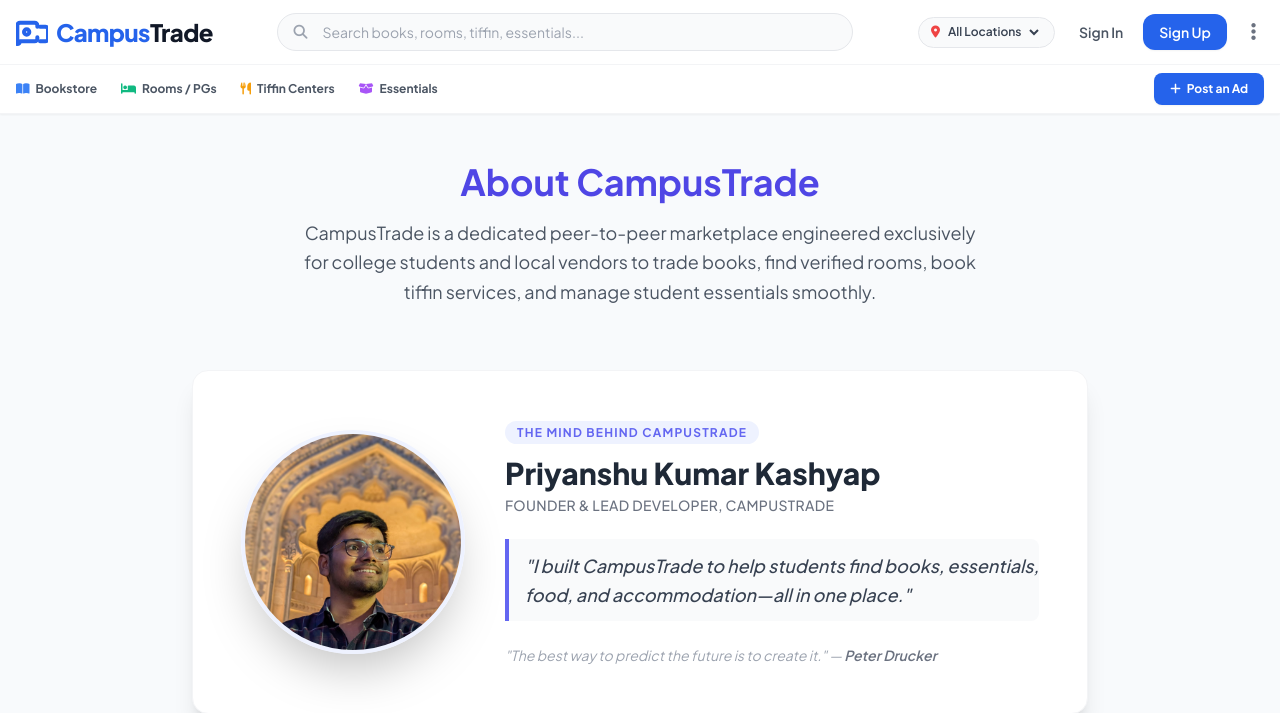
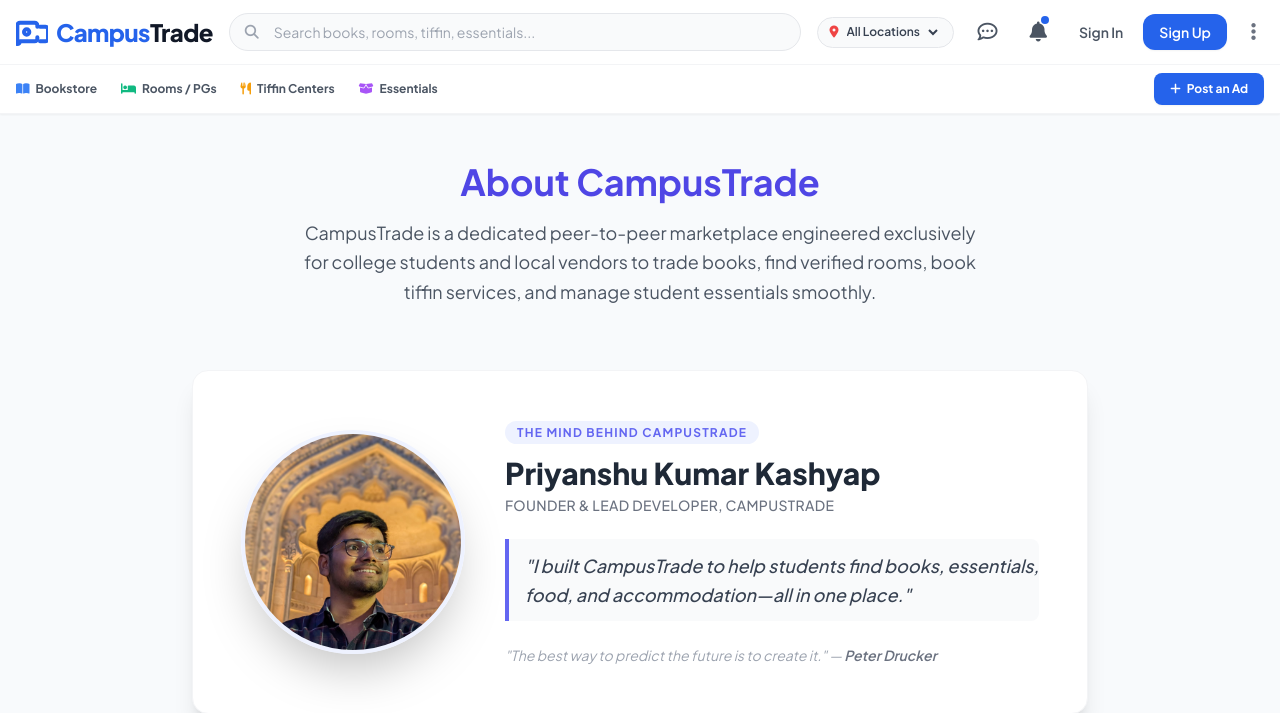
Before and after one commit to priyanshu1815/CampusTrade, a Flask app: page /about in a window 1280 px wide. Shown: the top 713 px of the page. Run offline with Flask 3, Linux system fonts and the light colour scheme; data that the repository does not hold is empty; some libraries are stand-ins or nearby versions.

Commit message:
Completely fix navbar nested layouts and absolute auth isolation tags

```diff
--- a/templates/base.html
+++ b/templates/base.html
@@ -20,15 +20,12 @@
     </style>
 </head>
 
-<body
-    class="bg-[#f8fafc] text-gray-800 antialiased pb-20 md:pb-0 dark:bg-gray-900 dark:text-white transition-colors duration-300">
+<body class="bg-[#f8fafc] text-gray-800 dark:text-gray-100 antialiased pb-20 md:pb-0 transition-colors duration-300">
 
     <header
         class="w-full bg-white dark:bg-gray-900 border-b border-gray-100 dark:border-gray-800 sticky top-0 z-50 shadow-sm transition-colors duration-300">
-        <!-- MAIN NAVBAR HEADER -->
         <div class="max-w-7xl mx-auto px-4 h-16 flex items-center justify-between gap-4">
 
-            <!-- Left Side: Logo -->
             <a href="/"
                 class="flex items-center space-x-2 text-xl sm:text-2xl font-black tracking-tight text-blue-600 shrink-0">
                 <svg class="w-7 h-7 sm:w-8 sm:h-8 text-blue-600" viewBox="0 0 24 24" fill="none" stroke="currentColor"
@@ -40,17 +37,14 @@
                 <span>Campus<span class="text-gray-900 dark:text-white">Trade</span></span>
             </a>
 
-            <!-- Middle: Laptop Search Bar (Hidden on Mobile) -->
             <div class="hidden md:flex items-center flex-grow max-w-xl relative">
                 <i class="fa-solid fa-magnifying-glass absolute left-4 text-gray-400 text-sm"></i>
                 <input type="text" placeholder="Search books, rooms, tiffin, essentials..."
-                    class="w-full bg-gray-50 dark:bg-gray-800 border border-gray-200 dark:border-gray-700 rounded-full pl-11 pr-4 py-2 text-sm text-gray-800 dark:text-gray-200 focus:outline-none focus:ring-2 focus:ring-blue-500/20 focus:border-blue-600 transition">
+                    class="w-full bg-gray-50 dark:bg-gray-800 border border-gray-200 dark:border-gray-700 rounded-full pl-11 pr-4 py-2 text-sm focus:outline-none focus:ring-2 focus:ring-blue-500/20 focus:border-blue-600 transition text-gray-900 dark:text-gray-100">
             </div>
 
-            <!-- Right Side Actions -->
             <div class="flex items-center space-x-3 sm:space-x-4">
 
-                <!-- Laptop Location Selector (Hidden on Mobile) -->
                 <div
                     class="hidden sm:flex items-center space-x-1 bg-gray-50 dark:bg-gray-800 border border-gray-200 dark:border-gray-700 px-3 py-1.5 rounded-full text-xs font-semibold text-gray-700 dark:text-gray-300">
                     <i class="fa-solid fa-location-dot text-red-500"></i>
@@ -62,14 +56,13 @@
                     </select>
                 </div>
 
-                <!-- Chat & Notification (Sirf Logged-In Users ko dikhega) -->
-                {% if session.get('user_id') %}
-                <a href="/inbox" class="relative p-2 text-gray-600 dark:text-gray-400 hover:text-blue-600 transition">
+                <a href="/inbox"
+                    class="relative p-2 text-gray-600 dark:text-gray-400 hover:text-blue-600 dark:hover:text-blue-400 transition">
                     <i class="fa-regular fa-comment-dots text-xl"></i>
                 </a>
 
                 <a href="/inbox"
-                    class="relative p-2 text-gray-600 dark:text-gray-400 hover:text-blue-600 transition cursor-pointer">
+                    class="relative p-2 text-gray-600 dark:text-gray-400 hover:text-blue-600 dark:hover:text-blue-400 transition cursor-pointer">
                     <i class="fa-solid fa-bell text-xl"></i>
                     {% if unread_count and unread_count > 0 %}
                     <span
@@ -81,19 +74,18 @@
                     {% endif %}
                 </a>
 
-                <!-- Profile Trigger Element (ID menuButton bilkul intact hai) -->
-                <div class="w-8 h-8 rounded-full bg-blue-100 dark:bg-blue-900 text-blue-700 dark:text-blue-200 font-bold text-xs flex items-center justify-center border border-blue-200 dark:border-blue-800 uppercase cursor-pointer"
+                {% if session.get('user_id') %}
+                <div class="w-8 h-8 rounded-full bg-blue-100 dark:bg-blue-900 text-blue-700 dark:text-blue-300 font-bold text-xs flex items-center justify-center border border-blue-200 dark:border-blue-800 uppercase cursor-pointer"
                     id="menuButton">
                     {{ session.get('user_name')[:2] }}
                 </div>
                 {% else %}
-                <!-- Logged Out State me Buttons pure size me fit rahenge aur purani single ID yahan trigger karegi -->
                 <div class="flex items-center space-x-2 sm:space-x-3">
                     <a href="/login"
-                        class="text-xs sm:text-sm font-semibold text-gray-600 dark:text-gray-300 hover:text-blue-600 transition px-2 py-1">Sign
+                        class="text-xs sm:text-sm font-semibold text-gray-600 dark:text-gray-400 hover:text-blue-600 transition px-2 py-1">Sign
                         In</a>
                     <a href="/register"
-                        class="bg-blue-600 text-white text-xs sm:text-sm font-semibold px-3 py-1.5 sm:px-4 sm:py-2 rounded-xl hover:bg-blue-700 transition shadow-sm whitespace-nowrap">Sign
+                        class="bg-blue-600 text-white text-xs sm:text-sm font-semibold px-3 py-1.5 sm:px-4 sm:py-2 rounded-xl hover:bg-blue-700 transition shadow-sm">Sign
                         Up</a>
                 </div>
                 <button id="menuButton"
@@ -102,7 +94,6 @@
                 </button>
                 {% endif %}
 
-                <!-- Global Dropdown Menu -->
                 <div id="dropdownMenu"
                     class="hidden absolute right-4 mt-12 w-56 rounded-xl bg-white dark:bg-gray-800 shadow-xl ring-1 ring-black ring-opacity-5 divide-y divide-gray-100 dark:divide-gray-700 focus:outline-none z-50 top-6">
                     <div class="py-2">
@@ -146,7 +137,6 @@
             </div>
         </div>
 
-        <!-- LAPTOP SUB-NAVBAR BLOCK -->
         <div
             class="hidden md:block w-full border-t border-gray-100 dark:border-gray-800 bg-white dark:bg-gray-900 transition-colors duration-300">
             <div class="max-w-7xl mx-auto px-4 h-12 flex items-center justify-between">
@@ -172,15 +162,15 @@
                 </nav>
 
                 <button onclick="document.getElementById('menuButton').click()"
-                    class="bg-blue-600 text-white text-xs font-bold px-4 py-2 rounded-lg hover:bg-blue-700 transition flex items-center gap-1.5 shadow-sm cursor-pointer border-none outline-none">
+                    class="bg-blue-600 text-white text-xs font-bold px-4 py-2 rounded-lg hover:bg-blue-700 transition flex items-center gap-1.5 shadow-sm cursor-pointer">
                     <i class="fa-solid fa-plus"></i>
                     <span data-translate="sub_nav_postad">Post an Ad</span>
                 </button>
             </div>
         </div>
 
-        <!-- MOBILE SEARCH & LOCATION BAR -->
-        <div class="block md:hidden px-4 pb-3 pt-1 bg-white dark:bg-gray-900 transition-colors duration-300">
+        <div
+            class="block md:hidden px-4 pb-3 pt-1 bg-white dark:bg-gray-900 border-t border-gray-50 dark:border-gray-800 transition-colors duration-300">
             <div class="flex items-center gap-2">
                 <div
                     class="flex items-center space-x-1 bg-gray-100 dark:bg-gray-800 border border-gray-200 dark:border-gray-700 px-2.5 py-2 rounded-xl text-[11px] font-bold text-gray-700 dark:text-gray-300 shrink-0">
@@ -197,7 +187,7 @@
                 <div class="relative flex-grow">
                     <i class="fa-solid fa-magnifying-glass absolute left-3 top-2.5 text-gray-400 text-xs"></i>
                     <input type="text" id="mobileSearchInput" placeholder="Search books, rooms, tiffin..."
-                        class="w-full bg-gray-50 dark:bg-gray-800 border border-gray-200 dark:border-gray-700 rounded-xl pl-8 pr-3 py-2 text-xs text-gray-800 dark:text-gray-200 focus:outline-none">
+                        class="w-full bg-gray-50 dark:bg-gray-800 border border-gray-200 dark:border-gray-700 rounded-xl pl-8 pr-3 py-2 text-xs focus:outline-none text-gray-900 dark:text-gray-100">
                 </div>
             </div>
         </div>
@@ -220,37 +210,32 @@
         {% block content %}{% endblock %}
     </main>
 
-    <!-- MOBILE STICKY BOTTOM TAB NAVIGATION (Sahi gaps aur text line spacing ke saath fixed) -->
     <div
         class="md:hidden fixed bottom-0 left-0 right-0 bg-white dark:bg-gray-900 border-t border-gray-100 dark:border-gray-800 h-16 flex items-center justify-around px-2 z-50 shadow-[0_-2px_10px_rgba(0,0,0,0.03)] transition-colors duration-300">
-        <a href="/" class="flex flex-col items-center justify-center w-12 text-blue-600">
+        <a href="/" class="flex flex-col items-center gap-1 text-blue-600">
             <i class="fa-solid fa-house text-lg"></i>
-            <span class="text-[10px] font-bold mt-0.5 leading-none">Home</span>
+            <span class="text-[10px] font-bold">Home</span>
         </a>
-        <a href="/inbox"
-            class="flex flex-col items-center justify-center w-12 text-gray-400 dark:text-gray-500 hover:text-blue-600 transition">
+        <a href="/inbox" class="flex flex-col items-center gap-1 text-gray-400 hover:text-blue-600 transition">
             <i class="fa-regular fa-comment text-lg"></i>
-            <span class="text-[10px] font-medium mt-0.5 leading-none">Chats</span>
+            <span class="text-[10px] font-medium">Chats</span>
         </a>
-        <div class="flex-1 flex justify-center -mt-6 relative z-50">
-            <button onclick="document.getElementById('menuButton').click()"
-                class="flex flex-col items-center justify-center bg-blue-600 text-white w-12 h-12 rounded-full shadow-lg border-4 border-white dark:border-gray-900 hover:bg-blue-700 transition cursor-pointer">
-                <i class="fa-solid fa-plus text-lg"></i>
-            </button>
-        </div>
         <button onclick="document.getElementById('menuButton').click()"
-            class="flex flex-col items-center justify-center w-14 text-gray-400 dark:text-gray-500 hover:text-blue-600 transition cursor-pointer">
+            class="flex flex-col items-center justify-center -mt-6 bg-blue-600 text-white w-12 h-12 rounded-full shadow-lg border-4 border-white dark:border-gray-900 hover:bg-blue-700 transition cursor-pointer">
+            <i class="fa-solid fa-plus text-lg"></i>
+        </button>
+        <a href="/listings"
+            class="flex flex-col items-center gap-1 text-gray-400 hover:text-blue-600 transition cursor-pointer">
             <i class="fa-regular fa-file-lines text-lg"></i>
-            <span class="text-[10px] font-medium mt-0.5 leading-none">Listings</span>
-        </button>
-        <button onclick="document.getElementById('menuButton').click()"
-            class="flex flex-col items-center justify-center w-14 text-gray-400 dark:text-gray-500 hover:text-blue-600 transition cursor-pointer">
+            <span class="text-[10px] font-medium">Listings</span>
+        </a>
+        <a href="/profile"
+            class="flex flex-col items-center gap-1 text-gray-400 hover:text-blue-600 transition cursor-pointer">
             <i class="fa-regular fa-user text-lg"></i>
-            <span class="text-[10px] font-medium mt-0.5 leading-none">Profile</span>
-        </button>
+            <span class="text-[10px] font-medium">Profile</span>
+        </a>
     </div>
 
-    <!-- PRO ZOOM BACKDROP MODAL -->
     <div id="proZoomModal"
         class="fixed inset-0 bg-black/90 hidden z-50 flex flex-col items-center justify-center p-4 transition-all duration-300"
         onclick="closeZoomModal()">
@@ -262,8 +247,8 @@
         </div>
     </div>
 
-    <!-- GLOBAL CONFIGURATION SCRIPTS -->
     <script>
+        // Dropdown Menu Toggler Logic
         const menuButton = document.getElementById('menuButton');
         const dropdownMenu = document.getElementById('dropdownMenu');
 
@@ -280,6 +265,7 @@
             });
         }
 
+        // Link Mobile Dropdown Selection sync to Main Dropdown functionality
         const locSel = document.getElementById('locationSelector');
         const locSelMob = document.getElementById('locationSelectorMobile');
         if (locSel && locSelMob) {
@@ -289,30 +275,46 @@
             });
         }
 
+        // Image Slider State Handler Script
         const itemSlideState = {};
+
         function changeSlide(itemId, direction, imagesList) {
             if (!(itemId in itemSlideState)) {
                 itemSlideState[itemId] = 0;
             }
-            let currentIndex = itemSlideState[itemId] + direction;
-            if (currentIndex >= imagesList.length) currentIndex = 0;
-            else if (currentIndex < 0) currentIndex = imagesList.length - 1;
+
+            let currentIndex = itemSlideState[itemId];
+            currentIndex += direction;
+
+            if (currentIndex >= imagesList.length) {
+                currentIndex = 0;
+            } else if (currentIndex < 0) {
+                currentIndex = imagesList.length - 1;
+            }
 
             itemSlideState[itemId] = currentIndex;
+
             const imageElement = document.getElementById(`main-img-${itemId}`);
-            if (imageElement) imageElement.src = imagesList[currentIndex];
+            if (imageElement) {
+                imageElement.src = imagesList[currentIndex];
+            }
 
             const counterElement = document.getElementById(`counter-${itemId}`);
-            if (counterElement) counterElement.innerText = `${currentIndex + 1}/${imagesList.length}`;
+            if (counterElement) {
+                counterElement.innerText = `${currentIndex + 1}/${imagesList.length}`;
+            }
         }
 
+        // Zoom Modal Controllers
         function openFullZoomModal(itemId) {
             const currentSrc = document.getElementById(`main-img-${itemId}`).src;
             const modal = document.getElementById('proZoomModal');
             const modalImg = document.getElementById('modalZoomImg');
+
             modalImg.src = currentSrc;
             modal.classList.remove('hidden');
             modal.classList.add('flex');
+
             setTimeout(() => {
                 modalImg.classList.remove('scale-95');
                 modalImg.classList.add('scale-100');
@@ -322,15 +324,17 @@
         function closeZoomModal() {
             const modal = document.getElementById('proZoomModal');
             const modalImg = document.getElementById('modalZoomImg');
+
             modalImg.classList.remove('scale-100');
             modalImg.classList.add('scale-95');
+
             setTimeout(() => {
                 modal.classList.add('hidden');
                 modal.classList.remove('flex');
             }, 200);
         }
 
-        // Global Dynamic Multi-Language Dictionary
+        // Global Multi-Language Dictionary
         const translations = {
             'en': {
                 'nav_home': 'Home',
@@ -405,9 +409,15 @@
             }
         }
 
+        // Page load configurations
         document.addEventListener("DOMContentLoaded", function () {
             const savedTheme = localStorage.getItem('globalTheme');
-            applyGlobalDarkMode(savedTheme === 'dark');
+            if (savedTheme === 'dark') {
+                applyGlobalDarkMode(true);
+            } else {
+                applyGlobalDarkMode(false);
+            }
+
             const savedLang = localStorage.getItem('appLanguage') || 'en';
             applyGlobalLanguage(savedLang);
         });
```
